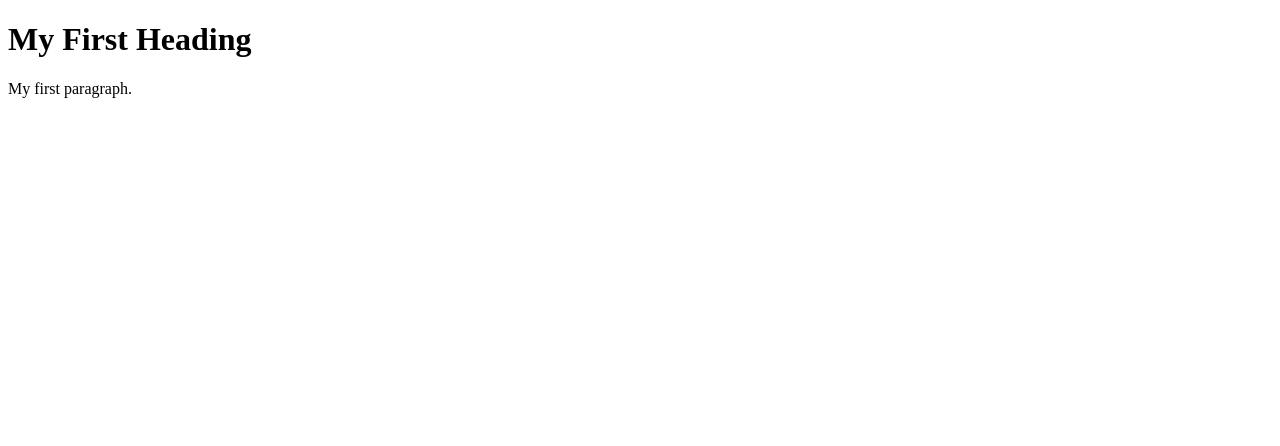
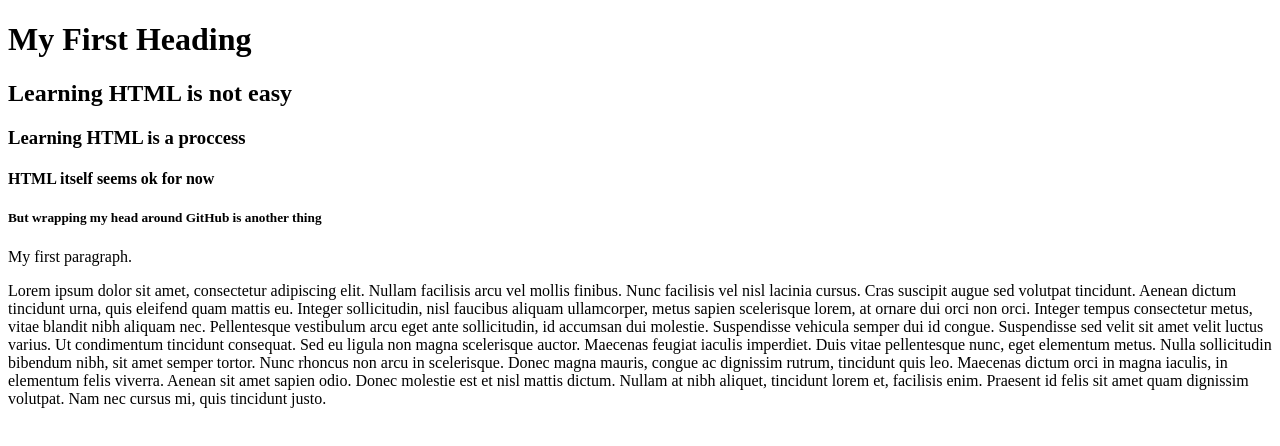
Before and after one commit to JDiggs1990/MySimpleSite, a plain HTML site: page index.html in a window 1280 px wide. Drawn offline with Linux system fonts and the light colour scheme.

Commit message:
Lorem Ipsum

```diff
--- a/index.html
+++ b/index.html
@@ -2,13 +2,39 @@
 <html>
     <head>
         <title>Page Title</title>
-        <meta charset=""utf-8">
+        <meta charset="utf-8">
         <title>A basic site</title>
     </head>
     <body>
 
         <h1>My First Heading</h1>
+        <h2>Learning HTML is not easy</h2>
+        <h3>Learning HTML is a proccess</h3>
+        <h4>HTML itself seems ok for now</h4>
+        <h5>But wrapping my head around GitHub is another thing</h5>
         <p0>My first paragraph.</p>
+
+        <p1>Lorem ipsum dolor sit amet, consectetur adipiscing elit.
+            Nullam facilisis arcu vel mollis finibus. Nunc facilisis
+            vel nisl lacinia cursus. Cras suscipit augue sed volutpat
+            tincidunt. Aenean dictum tincidunt urna, quis eleifend
+            quam mattis eu. Integer sollicitudin, nisl faucibus aliquam
+            ullamcorper, metus sapien scelerisque lorem, at ornare dui
+            orci non orci. Integer tempus consectetur metus, vitae
+            blandit nibh aliquam nec. Pellentesque vestibulum arcu eget
+            ante sollicitudin, id accumsan dui molestie. Suspendisse
+            vehicula semper dui id congue. Suspendisse sed velit sit
+            amet velit luctus varius. Ut condimentum tincidunt consequat.
+            Sed eu ligula non magna scelerisque auctor.</p1>
+        <p2>Maecenas feugiat iaculis imperdiet. Duis vitae pellentesque
+            nunc, eget elementum metus. Nulla sollicitudin bibendum nibh,
+            sit amet semper tortor. Nunc rhoncus non arcu in scelerisque.
+            Donec magna mauris, congue ac dignissim rutrum, tincidunt
+            quis leo. Maecenas dictum orci in magna iaculis, in elementum
+            felis viverra. Aenean sit amet sapien odio. Donec molestie
+            est et nisl mattis dictum. Nullam at nibh aliquet, tincidunt
+            lorem et, facilisis enim. Praesent id felis sit amet quam
+            dignissim volutpat. Nam nec cursus mi, quis tincidunt justo.</p2>
 
 
     </body>
```
